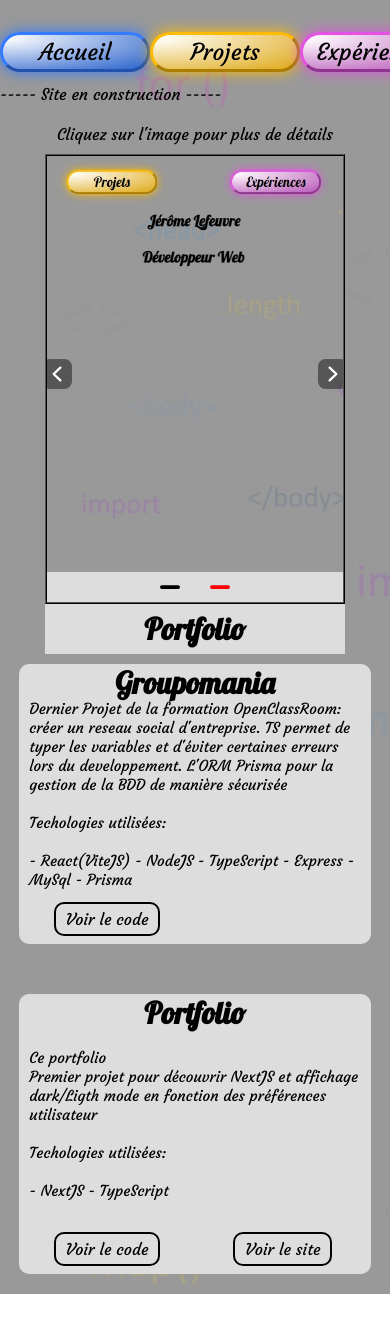
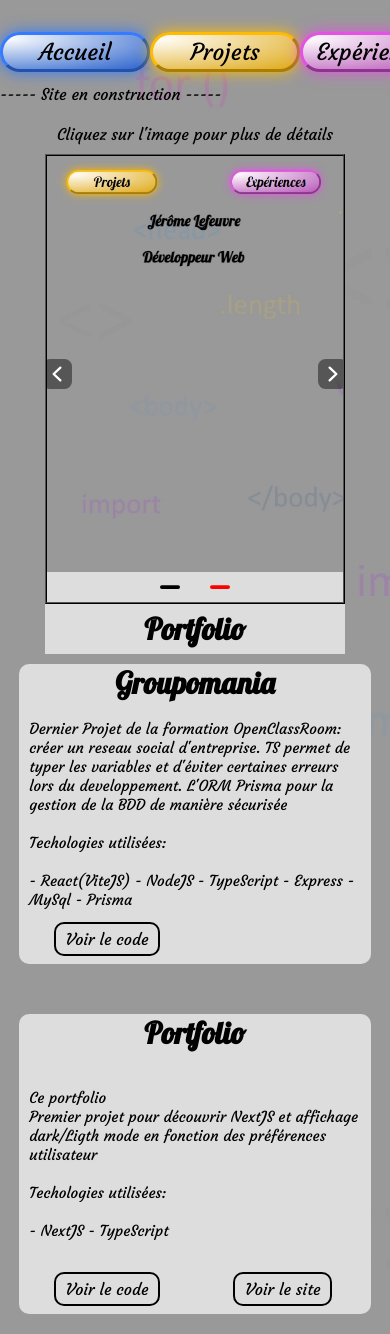
Before and after one commit to Leorio21/portfolio, a Next.js app: page /projects in a window 390 px wide. Before the commit the page ends 1294 px from the top, so only its background shows below. Built offline with nearby package versions, Linux system fonts and the light colour scheme.

Commit message:
Fix:
Correction d un bug d affichage en version mobile

```diff
--- a/app/Components/ProjectInfo/ProjectInfo.module.css
+++ b/app/Components/ProjectInfo/ProjectInfo.module.css
@@ -2,11 +2,11 @@
   min-width: 300px;
   width: 95%;
   border-radius: 10px;
-  height: 280px;
+  height: 300px;
   background-color: var(--background--color);
   display: grid;
   grid-template-columns: 50% 50%;
-  grid-template-rows: 30px 200px 50px;
+  grid-template-rows: 50px 200px 50px;
   grid-template-areas:
   "title title"
   "description description"
```
